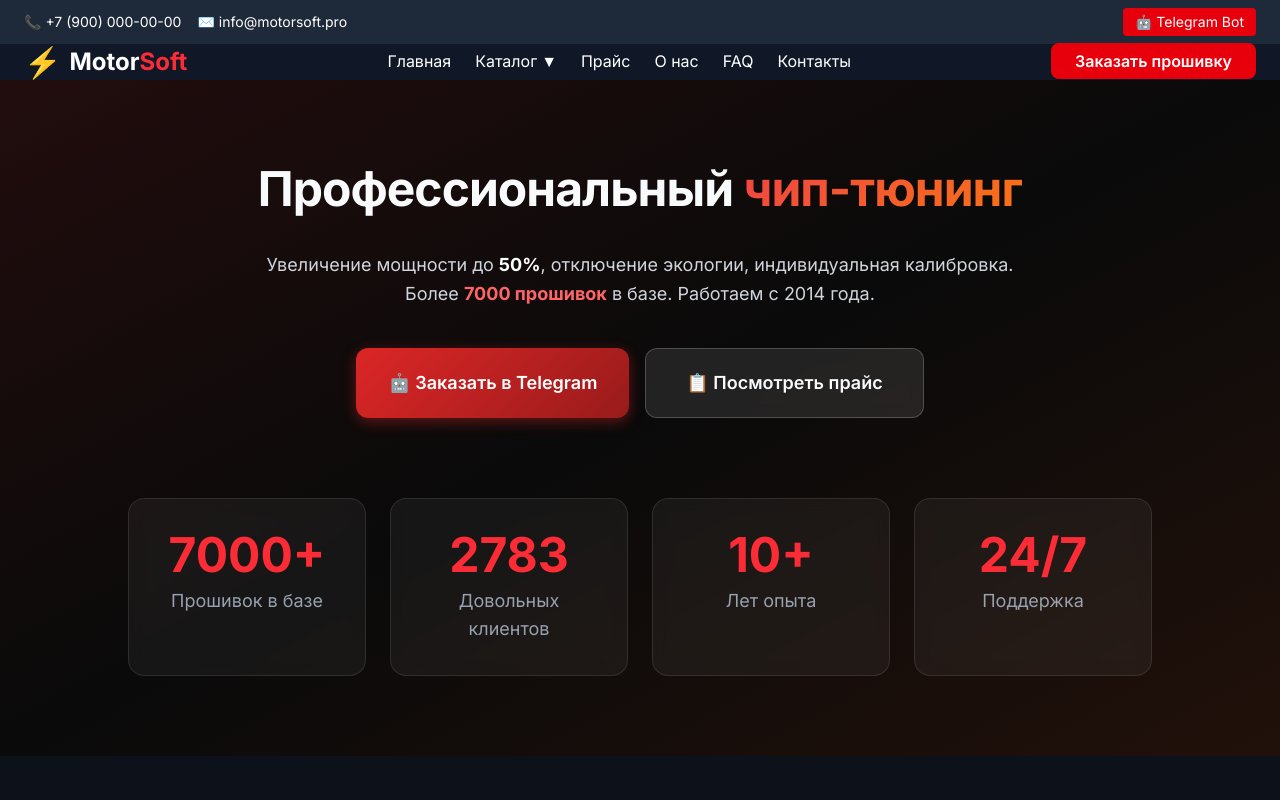
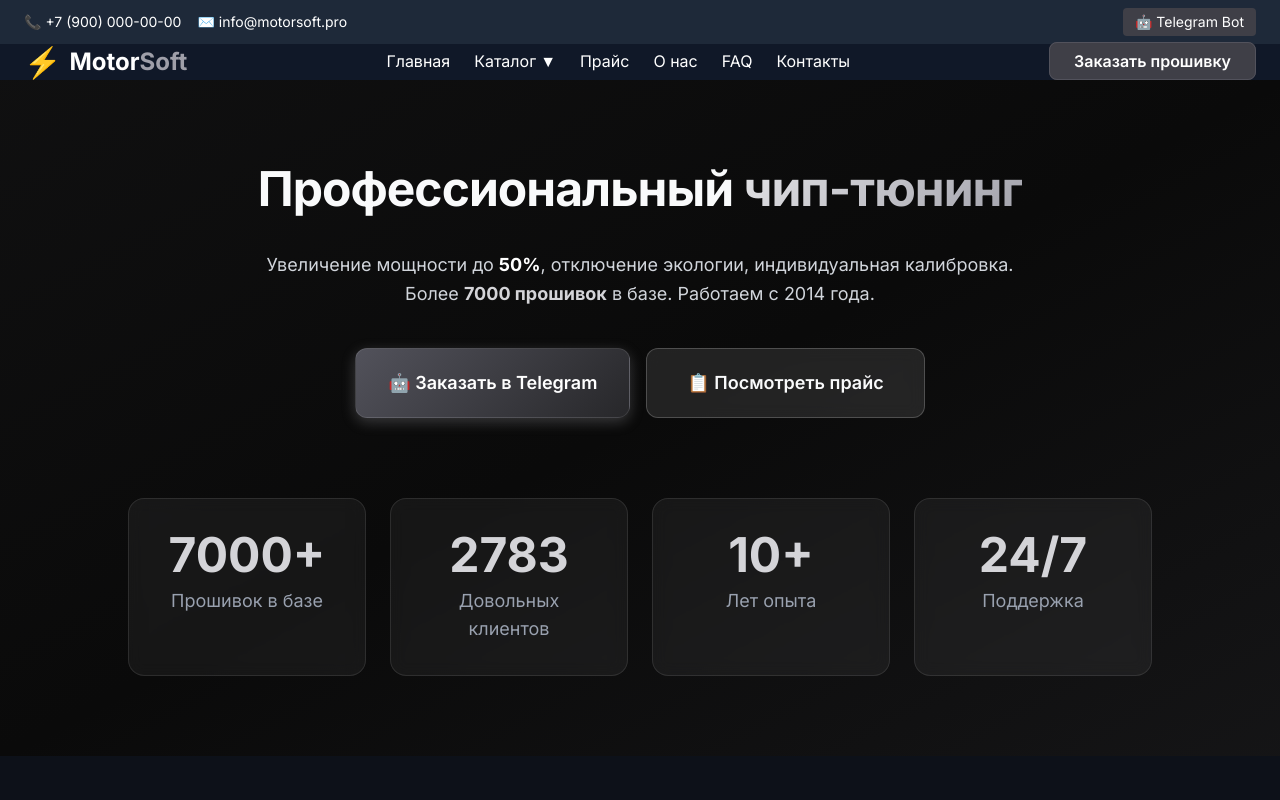
Before and after one commit to Bocha0406/motorsoft-frontend, a Next.js app: page / in a window 1280 px wide. Shown: the top 800 px of the page. Built offline with nearby package versions, Linux system fonts and the light colour scheme.

Commit message:
Changed color scheme to dark silver (client request)

```diff
--- a/src/app/globals.css
+++ b/src/app/globals.css
@@ -5,10 +5,10 @@
   --foreground: #f9fafb;
   --card: #141414;
   --card-hover: #1a1a1a;
-  --primary: #dc2626;
-  --primary-hover: #b91c1c;
-  --accent: #ef4444;
-  --muted: #9ca3af;
+  --primary: #a1a1aa;
+  --primary-hover: #d4d4d8;
+  --accent: #e4e4e7;
+  --muted: #71717a;
 }
 
 * {
@@ -46,7 +46,7 @@ p {
 
 /* Кнопки */
 .btn-primary {
-  background: linear-gradient(135deg, #dc2626 0%, #991b1b 100%);
+  background: linear-gradient(135deg, #52525b 0%, #27272a 100%);
   color: white;
   padding: 1rem 2rem;
   border-radius: 0.75rem;
@@ -56,12 +56,14 @@ p {
   display: inline-flex;
   align-items: center;
   gap: 0.5rem;
-  box-shadow: 0 4px 14px 0 rgba(220, 38, 38, 0.4);
+  box-shadow: 0 4px 14px 0 rgba(161, 161, 170, 0.3);
+  border: 1px solid rgba(255,255,255,0.1);
 }
 
 .btn-primary:hover {
   transform: translateY(-2px);
-  box-shadow: 0 6px 20px 0 rgba(220, 38, 38, 0.5);
+  box-shadow: 0 6px 20px 0 rgba(255, 255, 255, 0.2);
+  background: linear-gradient(135deg, #71717a 0%, #3f3f46 100%);
 }
 
 /* Карточки */
@@ -74,9 +76,9 @@ p {
 }
 
 .card:hover {
-  border-color: rgba(220, 38, 38, 0.3);
+  border-color: rgba(255, 255, 255, 0.2);
   transform: translateY(-4px);
-  box-shadow: 0 20px 40px rgba(0,0,0,0.4);
+  box-shadow: 0 20px 40px rgba(0,0,0,0.5);
 }
 
 /* Секции */
@@ -93,7 +95,7 @@ section {
 
 /* Градиентный текст */
 .gradient-text {
-  background: linear-gradient(135deg, #ef4444 0%, #f97316 100%);
+  background: linear-gradient(135deg, #e4e4e7 0%, #a1a1aa 100%);
   -webkit-background-clip: text;
   -webkit-text-fill-color: transparent;
   background-clip: text;
--- a/src/app/page.tsx
+++ b/src/app/page.tsx
@@ -6,7 +6,7 @@ export default function HomePage() {
     <div>
       {/* Hero Section */}
       <section className="relative py-24 md:py-32 overflow-hidden">
-        <div className="absolute inset-0 bg-gradient-to-br from-red-900/20 via-transparent to-orange-900/20"></div>
+        <div className="absolute inset-0 bg-gradient-to-br from-zinc-800/20 via-transparent to-zinc-700/20"></div>
         <div className="container mx-auto px-6 relative z-10">
           <div className="max-w-4xl mx-auto text-center">
             <h1 className="text-5xl md:text-7xl font-bold mb-8 leading-tight">
@@ -17,7 +17,7 @@ export default function HomePage() {
               Увеличение мощности до <strong className="text-white">50%</strong>,
               отключение экологии, индивидуальная калибровка.
               <br className="hidden md:block" />
-              Более <strong className="text-red-400">7000 прошивок</strong> в базе.
+              Более <strong className="text-zinc-300">7000 прошивок</strong> в базе.
               Работаем с 2014 года.
             </p>
             <div className="flex flex-col sm:flex-row gap-4 justify-center">
@@ -49,7 +49,7 @@ export default function HomePage() {
                 key={i}
                 className="bg-white/5 backdrop-blur-sm border border-white/10 rounded-2xl p-8 text-center"
               >
-                <div className="text-4xl md:text-5xl font-bold text-red-500 mb-2">
+                <div className="text-4xl md:text-5xl font-bold text-zinc-300 mb-2">
                   {stat.value}
                 </div>
                 <div className="text-gray-400 text-lg">{stat.label}</div>
@@ -186,16 +186,16 @@ export default function HomePage() {
             ].map((service, i) => (
               <div
                 key={i}
-                className={`card relative ${service.popular ? 'border-red-500/50 ring-2 ring-red-500/20' : ''}`}
+                className={`card relative ${service.popular ? 'border-zinc-500/50 ring-2 ring-zinc-500/20' : ''}`}
               >
                 {service.popular && (
-                  <div className="absolute -top-3 left-1/2 -translate-x-1/2 bg-red-600 text-white text-sm font-bold px-4 py-1 rounded-full">
+                  <div className="absolute -top-3 left-1/2 -translate-x-1/2 bg-zinc-600 text-white text-sm font-bold px-4 py-1 rounded-full">
                     Популярно
                   </div>
                 )}
                 <div className="text-5xl mb-4">{service.icon}</div>
                 <h3 className="text-3xl font-bold mb-1">{service.title}</h3>
-                <p className="text-red-400 font-medium mb-4">{service.subtitle}</p>
+                <p className="text-zinc-400 font-medium mb-4">{service.subtitle}</p>
                 <p className="text-gray-400 mb-6 text-lg">{service.desc}</p>
                 <ul className="space-y-3 mb-6">
                   {service.features.map((f, j) => (
@@ -243,7 +243,7 @@ export default function HomePage() {
               },
             ].map((item, i) => (
               <div key={i} className="text-center">
-                <div className="w-20 h-20 bg-gradient-to-br from-red-500 to-red-700 rounded-2xl flex items-center justify-center text-3xl font-bold mx-auto mb-6 shadow-lg shadow-red-500/30">
+                <div className="w-20 h-20 bg-gradient-to-br from-zinc-500 to-zinc-700 rounded-2xl flex items-center justify-center text-3xl font-bold mx-auto mb-6 shadow-lg shadow-zinc-500/30">
                   {item.step}
                 </div>
                 <h3 className="text-2xl font-bold mb-4">{item.title}</h3>
@@ -307,13 +307,13 @@ export default function HomePage() {
       </section>
 
       {/* CTA Section */}
-      <section className="py-20 bg-gradient-to-r from-red-600 to-red-800 relative overflow-hidden">
+      <section className="py-20 bg-gradient-to-r from-zinc-800 to-zinc-900 relative overflow-hidden">
         <div className="absolute inset-0 bg-[url('/grid.svg')] opacity-10"></div>
         <div className="container mx-auto px-6 text-center relative z-10">
           <h2 className="text-4xl md:text-5xl font-bold mb-6">
             Готовы увеличить мощность?
           </h2>
-          <p className="text-xl text-red-100 mb-10 max-w-2xl mx-auto">
+          <p className="text-xl text-zinc-300 mb-10 max-w-2xl mx-auto">
             Присоединяйтесь к 2783 довольным клиентам.
             <br />
             <strong className="text-white">Первый заказ со скидкой 10%!</strong>
@@ -321,7 +321,7 @@ export default function HomePage() {
           <a
             href="https://t.me/MotorSoftBot"
             target="_blank"
-            className="bg-white text-red-600 hover:bg-gray-100 px-10 py-5 rounded-xl font-bold text-xl transition inline-block shadow-lg"
+            className="bg-white text-zinc-900 hover:bg-zinc-200 px-10 py-5 rounded-xl font-bold text-xl transition inline-block shadow-lg"
           >
             Начать в Telegram →
           </a>
--- a/src/components/layout/Header.tsx
+++ b/src/components/layout/Header.tsx
@@ -13,10 +13,10 @@ export default function Header() {
       <div className="bg-gray-800 py-2">
         <div className="container mx-auto px-4 flex justify-between items-center text-sm">
           <div className="flex items-center gap-4">
-            <a href="tel:+79000000000" className="hover:text-red-400">
+            <a href="tel:+79000000000" className="hover:text-zinc-300">
               📞 +7 (900) 000-00-00
             </a>
-            <a href="mailto:info@motorsoft.pro" className="hover:text-red-400">
+            <a href="mailto:info@motorsoft.pro" className="hover:text-zinc-300">
               ✉️ info@motorsoft.pro
             </a>
           </div>
@@ -24,7 +24,7 @@ export default function Header() {
             <a
               href="https://t.me/MotorSoftBot"
               target="_blank"
-              className="bg-red-600 px-3 py-1 rounded hover:bg-red-700 transition"
+              className="bg-zinc-700 px-3 py-1 rounded hover:bg-zinc-600 transition"
             >
               🤖 Telegram Bot
             </a>
@@ -39,17 +39,17 @@ export default function Header() {
           <Link href="/" className="flex items-center gap-2">
             <span className="text-3xl">⚡</span>
             <span className="text-2xl font-bold">
-              Motor<span className="text-red-500">Soft</span>
+              Motor<span className="text-zinc-400">Soft</span>
             </span>
           </Link>
 
           {/* Desktop Navigation */}
           <nav className="hidden md:flex items-center gap-6">
-            <Link href="/" className="hover:text-red-400 transition">
+            <Link href="/" className="hover:text-zinc-300 transition">
               Главная
             </Link>
             <div className="relative group">
-              <button className="hover:text-red-400 transition flex items-center gap-1">
+              <button className="hover:text-zinc-300 transition flex items-center gap-1">
                 Каталог <span>▼</span>
               </button>
               <div className="absolute top-full left-0 bg-gray-800 rounded-lg shadow-xl opacity-0 invisible group-hover:opacity-100 group-hover:visible transition-all duration-200 min-w-[200px]">
@@ -64,16 +64,16 @@ export default function Header() {
                 ))}
               </div>
             </div>
-            <Link href="/price" className="hover:text-red-400 transition">
+            <Link href="/price" className="hover:text-zinc-300 transition">
               Прайс
             </Link>
-            <Link href="/about" className="hover:text-red-400 transition">
+            <Link href="/about" className="hover:text-zinc-300 transition">
               О нас
             </Link>
-            <Link href="/faq" className="hover:text-red-400 transition">
+            <Link href="/faq" className="hover:text-zinc-300 transition">
               FAQ
             </Link>
-            <Link href="/contacts" className="hover:text-red-400 transition">
+            <Link href="/contacts" className="hover:text-zinc-300 transition">
               Контакты
             </Link>
           </nav>
@@ -83,7 +83,7 @@ export default function Header() {
             <a
               href="https://t.me/MotorSoftBot"
               target="_blank"
-              className="bg-red-600 hover:bg-red-700 px-6 py-2 rounded-lg font-semibold transition"
+              className="bg-zinc-700 hover:bg-zinc-600 px-6 py-2 rounded-lg font-semibold transition border border-zinc-600"
             >
               Заказать прошивку
             </a>
@@ -104,7 +104,7 @@ export default function Header() {
             <div className="flex flex-col gap-2">
               <Link
                 href="/"
-                className="py-2 hover:text-red-400"
+                className="py-2 hover:text-zinc-300"
                 onClick={() => setIsMenuOpen(false)}
               >
                 Главная
@@ -116,7 +116,7 @@ export default function Header() {
                     <Link
                       key={cat.id}
                       href={`/catalog/${cat.slug}`}
-                      className="py-1 hover:text-red-400"
+                      className="py-1 hover:text-zinc-300"
                       onClick={() => setIsMenuOpen(false)}
                     >
                       {cat.icon} {cat.name}
@@ -126,28 +126,28 @@ export default function Header() {
               </div>
               <Link
                 href="/price"
-                className="py-2 hover:text-red-400"
+                className="py-2 hover:text-zinc-300"
                 onClick={() => setIsMenuOpen(false)}
               >
                 Прайс
               </Link>
               <Link
                 href="/about"
-                className="py-2 hover:text-red-400"
+                className="py-2 hover:text-zinc-300"
                 onClick={() => setIsMenuOpen(false)}
               >
                 О нас
               </Link>
               <Link
                 href="/faq"
-                className="py-2 hover:text-red-400"
+                className="py-2 hover:text-zinc-300"
                 onClick={() => setIsMenuOpen(false)}
               >
                 FAQ
               </Link>
               <Link
                 href="/contacts"
-                className="py-2 hover:text-red-400"
+                className="py-2 hover:text-zinc-300"
                 onClick={() => setIsMenuOpen(false)}
               >
                 Контакты
@@ -155,7 +155,7 @@ export default function Header() {
               <a
                 href="https://t.me/MotorSoftBot"
                 target="_blank"
-                className="bg-red-600 text-center py-2 rounded-lg mt-2"
+                className="bg-zinc-700 text-center py-2 rounded-lg mt-2 border border-zinc-600"
               >
                 🤖 Заказать в Telegram
               </a>
```
Also changed, not shown: src/components/layout/Footer.tsx (+11 -11 lines).
